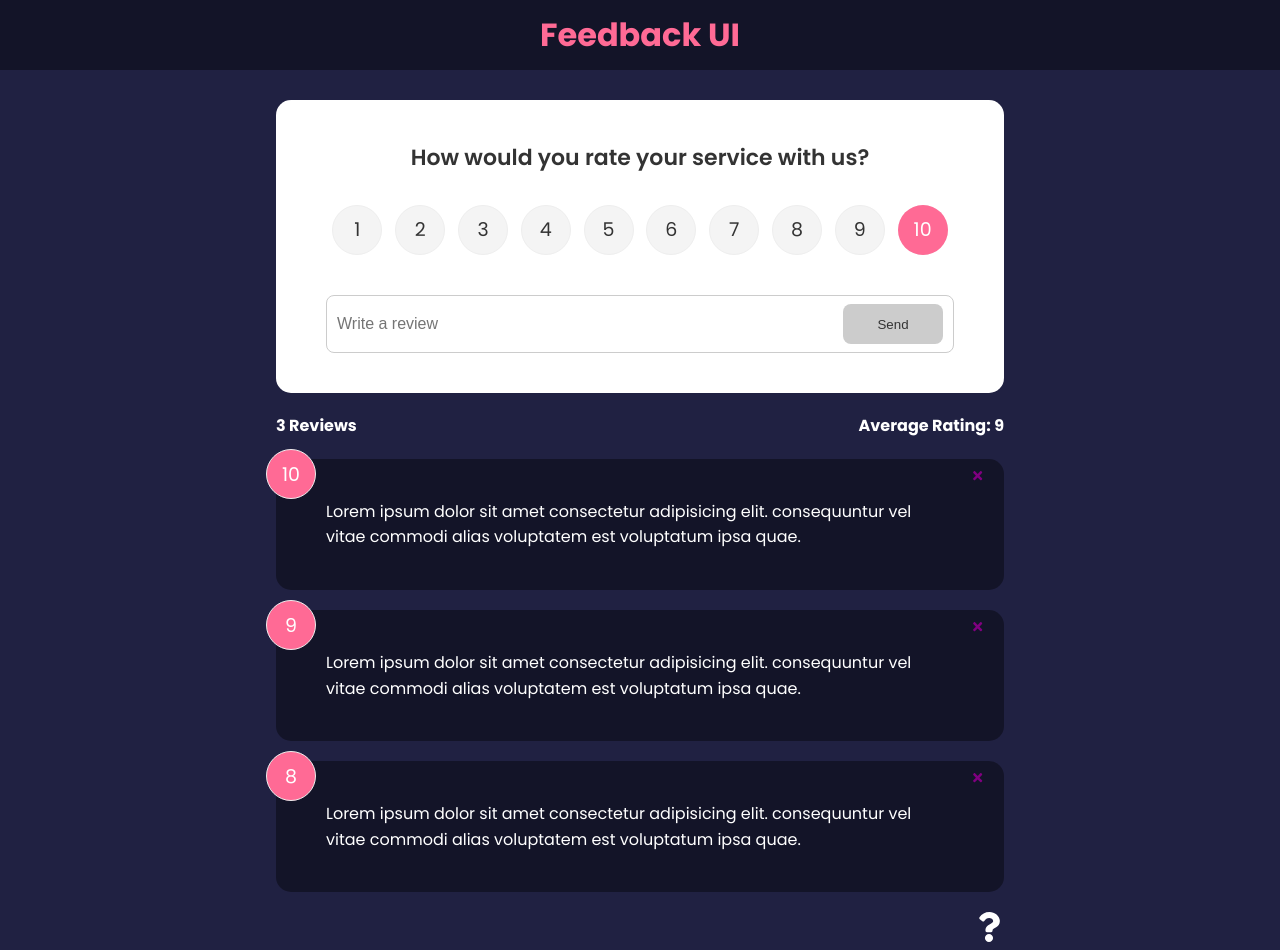
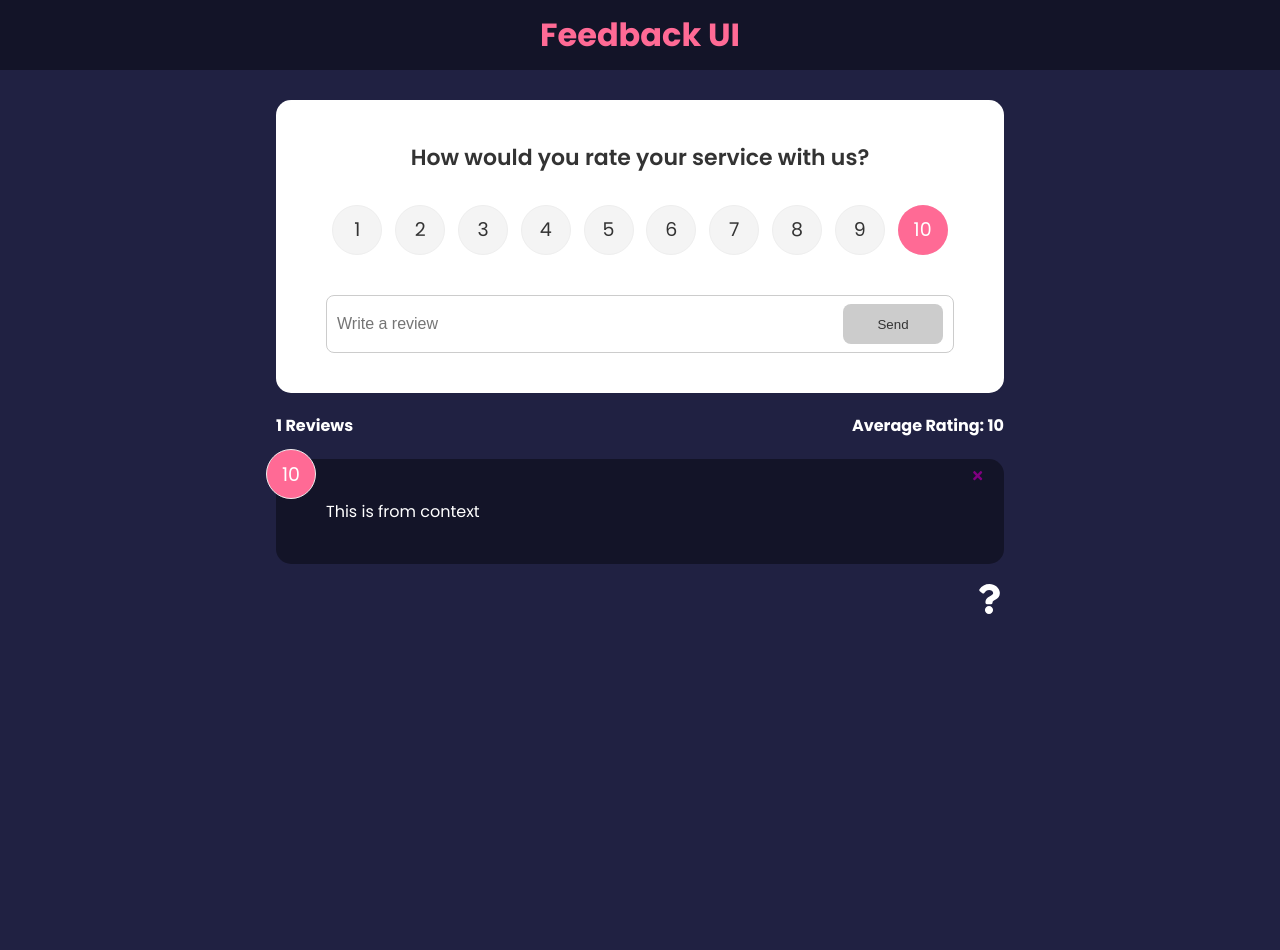
Before and after one commit to anthonyyoussef01/feedback-app, a React (Create React App) app: page / in a window 1280 px wide. After the commit the page ends 800 px from the top, so only its background shows below. Built offline with nearby package versions, Linux system fonts and the light colour scheme.

Commit message:
Abstracted out Feedback addtion and deletion, and used a Feedback Context to replace them

```diff
--- a/src/App.js
+++ b/src/App.js
@@ -1,41 +1,24 @@
-import { v4 as uuidv4 } from "uuid";
 import { BrowserRouter as Router, Route, Routes } from "react-router-dom";
-import { useState } from "react";
 import Header from "./Components/Header";
 import FeedbackList from "./Components/FeedbackList";
-import FeedbackData from "./Data/FeedbackData";
 import FeedbackStats from "./Components/FeedbackStats";
 import FeedbackForm from "./Components/FeedbackForm";
 import AboutPage from "./Pages/AboutPage";
 import AboutIconLink from "./Components/AboutIconLink";
+import { FeedbackProvider } from "./Components/Context/FeedbackContext";
 
 function App() {
-    const [feedback, setFeedback] = useState(FeedbackData);
-
-    const addFeedback = (newFeedback) => {
-        newFeedback.id = uuidv4();
-        setFeedback([newFeedback, ...feedback]);
-    };
-
-    const deleteFeedback = (id) => {
-        // prompt user to confirm deletion of feedback
-        if (window.confirm("Are you sure you want to delete this feedback?")) {
-            setFeedback(
-                feedback.filter((feedback) => feedback.id !== id)
-            )
-        }
-    };
-
     return (
+        <FeedbackProvider>
             <Router>
                 <Header />
                 <div className="container">
                     <Routes>
                         <Route exact path="/" element={
                             <>
-                            <FeedbackForm handleAdd={addFeedback} />
-                            <FeedbackStats feedback={feedback} />
-                            <FeedbackList feedback={feedback} handleDelete={deleteFeedback} />
+                                <FeedbackForm />
+                                <FeedbackStats />
+                                <FeedbackList />
                             </>
                         } />
 
@@ -45,6 +28,7 @@ function App() {
                     <AboutIconLink />
                 </div>
             </Router>
+        </FeedbackProvider>
     );
 }
 
--- /dev/null
+++ b/src/Components/Context/FeedbackContext.js
@@ -0,0 +1,40 @@
+import { createContext, useState } from "react";
+import { v4 as uuidv4 } from "uuid";
+
+const FeedbackContext = createContext();
+
+export const FeedbackProvider = ({ children }) => {
+    const [feedback, setFeedback] = useState([
+        {
+            id: 1,
+            text: 'This is from context',
+            rating: 10
+        }
+    ]);
+
+    const deleteFeedback = (id) => {
+        // prompt user to confirm deletion of feedback
+        if (window.confirm("Are you sure you want to delete this feedback?")) {
+            setFeedback(
+                feedback.filter((item) => item.id !== id)
+            )
+        }
+    };
+
+    const addFeedback = (newFeedback) => {
+        newFeedback.id = uuidv4();
+        setFeedback([newFeedback, ...feedback]);
+    };
+
+    return (
+        <FeedbackContext.Provider
+            value={{
+                feedback, deleteFeedback, addFeedback
+            }}
+        >
+            {children}
+        </FeedbackContext.Provider>
+    );
+}
+
+export default FeedbackContext;
--- a/src/Components/FeedbackForm.jsx
+++ b/src/Components/FeedbackForm.jsx
@@ -1,13 +1,16 @@
-import { useState } from "react";
+import { useContext, useState } from "react";
 import Card from "./Shared/Card";
 import Button from "./Shared/Button";
 import RatingSelect from "./RatingSelect";
+import FeedbackContext from "./Context/FeedbackContext";
 
-function FeedbackForm({ handleAdd }) {
+function FeedbackForm() {
 	const [text, setText] = useState("");
 	const [rating, setRating] = useState(0);
 	const [btnDisabled, setBtnDisabled] = useState(true);
 	const [message, setMessage] = useState("");
+
+	const { addFeedback } = useContext(FeedbackContext);
 
 	const handleTextChange = (e) => {
 		if (text === "") {
@@ -32,7 +35,7 @@ function FeedbackForm({ handleAdd }) {
 				rating,
 			};
 
-			handleAdd(newFeedback);
+			addFeedback(newFeedback);
 
 			setText("");
 		}
--- a/src/Components/FeedbackItem.jsx
+++ b/src/Components/FeedbackItem.jsx
@@ -1,22 +1,21 @@
-import { FaTimes } from 'react-icons/fa';
+import { FaTimes } from "react-icons/fa";
+import { useContext } from "react";
 import Card from "./Shared/Card";
 import PropTypes from "prop-types";
+import FeedbackContext from "./Context/FeedbackContext";
 
-function FeedbackItem({item, handleDelete}) {
+function FeedbackItem({ item }) {
+	const { deleteFeedback } = useContext(FeedbackContext);
 
 	return (
 		<Card reverse={true}>
-			<div className="num-display">
-				{item.rating}
-			</div>
-			<button onClick={() => handleDelete(item.id)} className="close">
+			<div className="num-display">{item.rating}</div>
+			<button onClick={() => deleteFeedback(item.id)} className="close">
 				<FaTimes color="purple" />
 			</button>
-			<div className="text-display">
-				{item.text}
-			</div>
+			<div className="text-display">{item.text}</div>
 		</Card>
-	)
+	);
 }
 
 FeedbackItem.propTypes = {
--- a/src/Components/FeedbackList.jsx
+++ b/src/Components/FeedbackList.jsx
@@ -1,8 +1,11 @@
 import { AnimatePresence, motion } from "framer-motion";
+import { useContext } from "react";
 import FeedbackItem from "./FeedbackItem";
-import PropTypes from "prop-types";
+import FeedbackContext from "./Context/FeedbackContext";
 
-function FeedbackList({ feedback, handleDelete }) {
+function FeedbackList() {
+	const { feedback } = useContext(FeedbackContext);
+
 	if (!feedback || feedback.length === 0) {
 		return <p>No feedback items</p>;
 	}
@@ -12,7 +15,7 @@ function FeedbackList({ feedback, handleDelete }) {
 			<AnimatePresence>
 				{feedback.map((item) => (
 					<motion.div key={item.id} initial={{ opacity: 0 }} animate={{ opacity: 1 }} exit={{ opacity: 0 }}>
-						<FeedbackItem key={item.id} item={item} handleDelete={handleDelete} />
+						<FeedbackItem key={item.id} item={item} />
 					</motion.div>
 				))}
 			</AnimatePresence>
@@ -31,14 +34,4 @@ function FeedbackList({ feedback, handleDelete }) {
 	*/
 }
 
-FeedbackList.propTypes = {
-	feedback: PropTypes.arrayOf(
-			PropTypes.shape({
-				id: PropTypes.number.isRequired,
-				text: PropTypes.string.isRequired,
-				rating: PropTypes.number.isRequired,
-			})
-	).isRequired,
-}
-
 export default FeedbackList;
--- a/src/Components/FeedbackStats.jsx
+++ b/src/Components/FeedbackStats.jsx
@@ -1,10 +1,15 @@
-import PropTypes from "prop-types";
+import { useContext } from "react";
+import FeedbackContext from "./Context/FeedbackContext";
 
-function FeedbackStats({feedback}) {
+function FeedbackStats() {
+	const { feedback } = useContext(FeedbackContext);
+
 	// Calculate the average rating
-	let avg = feedback.reduce((accumulator, currentValue) => {      // reduce in JS is like foldl in Racket
-		return accumulator + currentValue.rating
-	}, 0) / feedback.length;
+	let avg =
+		feedback.reduce((accumulator, currentValue) => {
+			// reduce in JS is like foldl in Racket
+			return accumulator + currentValue.rating;
+		}, 0) / feedback.length;
 	// round to 1 decimal place and take off trailing 0s
 	avg = avg.toFixed(1).replace(/\.?0+$/, "");
 
@@ -16,8 +21,4 @@ function FeedbackStats({feedback}) {
 	);
 }
 
-FeedbackStats.propTypes = {
-	feedback: PropTypes.array.isRequired
-}
-
 export default FeedbackStats;
```
Lines whose indentation alone changed are shown as unchanged.
